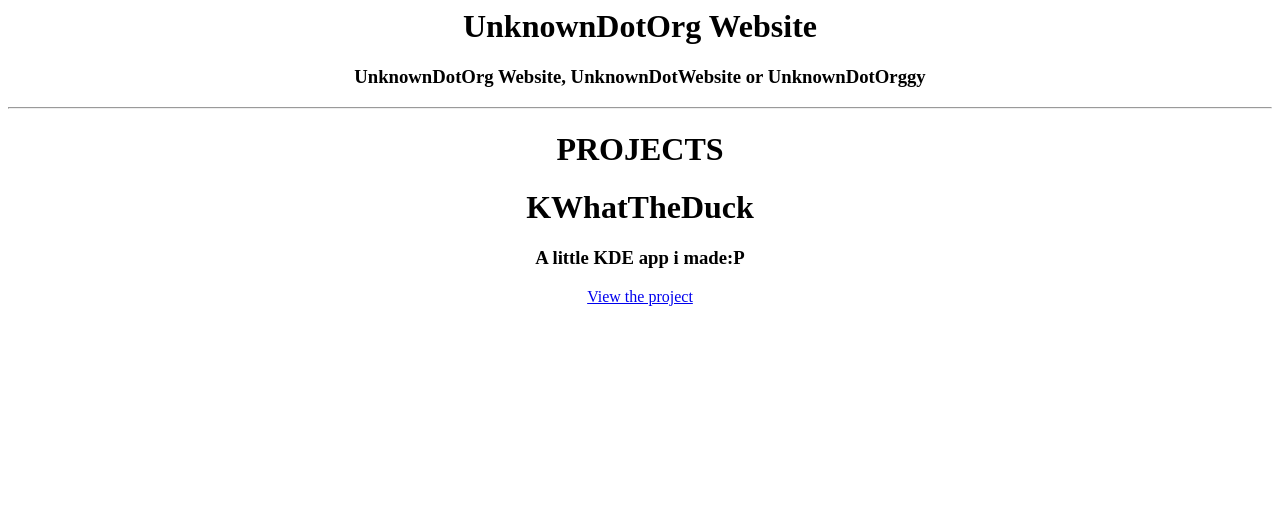
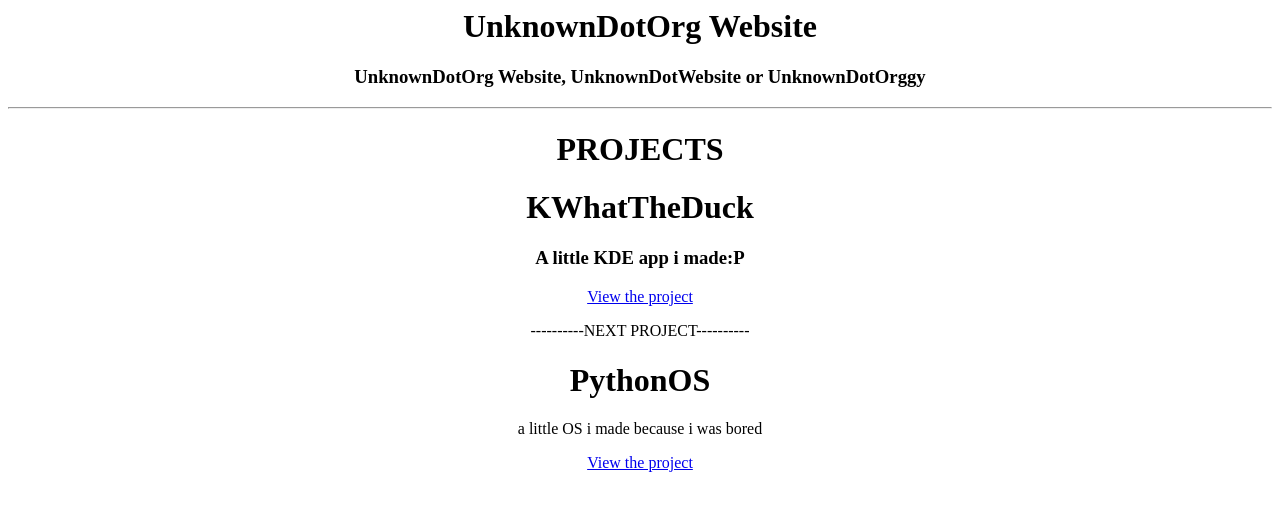
Before and after one commit to UnknownDotOrg/UnknownDotOrg.github.io, a plain HTML site: page index.html in a window 1280 px wide. Drawn offline with Linux system fonts and the light colour scheme.

Commit message:
Update index.html

```diff
--- a/index.html
+++ b/index.html
@@ -7,4 +7,8 @@
   <h1>KWhatTheDuck</h1>
   <h3>A little KDE app i made:P</h3>
   <a href="projects/kwhattheduck.html">View the project</a>
+  <p>----------NEXT PROJECT----------</p>
+  <h1>PythonOS</h1>
+  <p>a little OS i made because i was bored</p>
+  <a href="projects/pythonos.html">View the project</a>
 </center>
```
Lines whose indentation alone changed are shown as unchanged.
